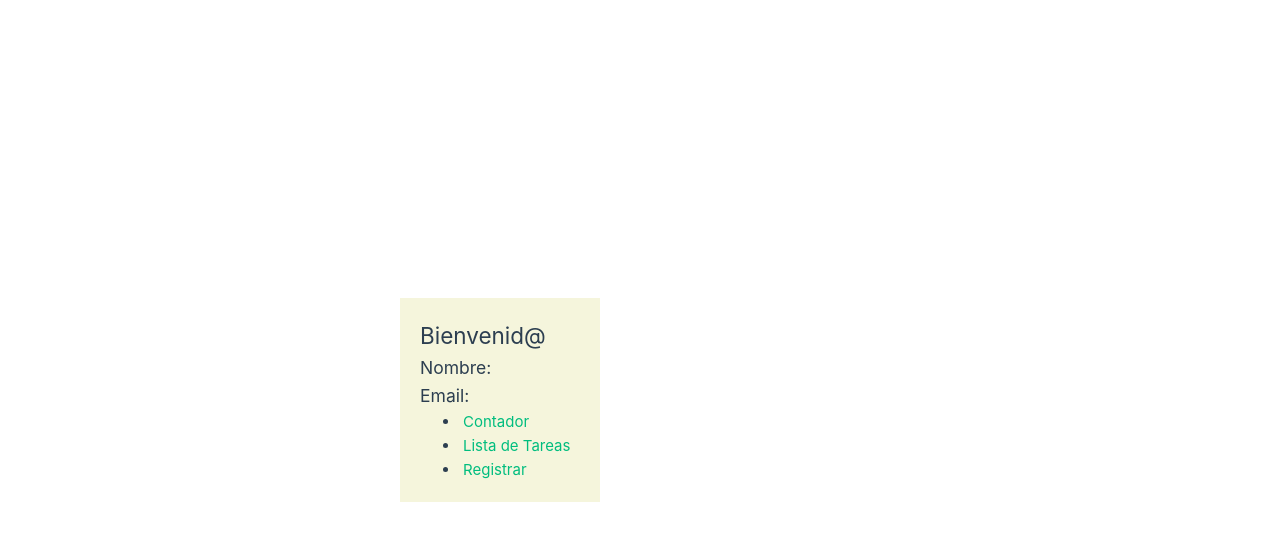
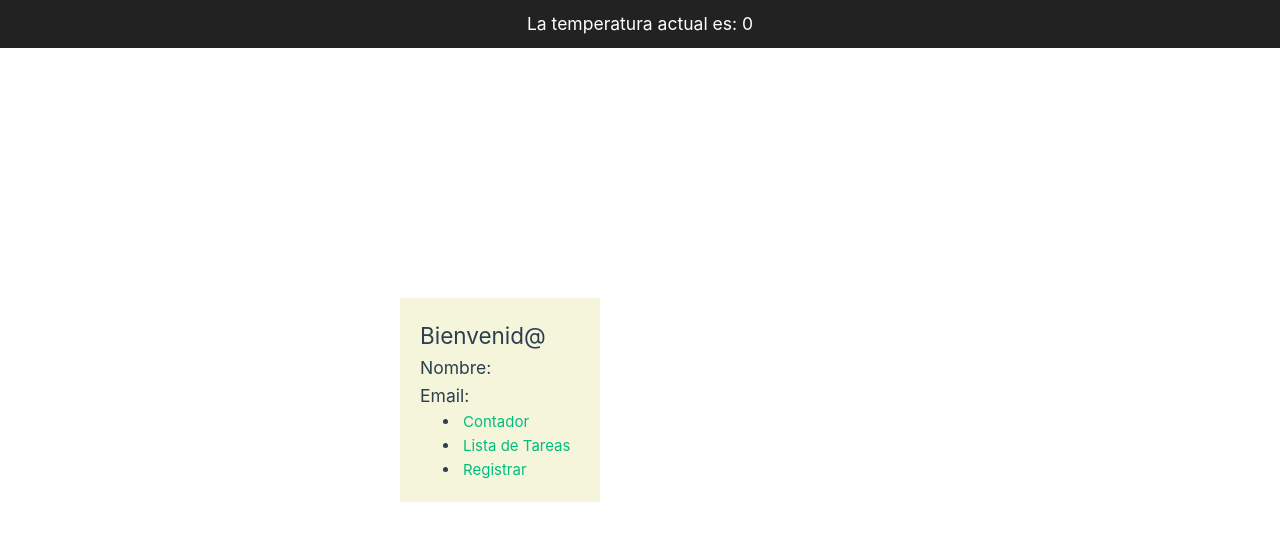
Before and after one commit to zulecoronel/proyectovue, a Vue app: page / in a window 1280 px wide. Shown: the top 540 px of the page. Built offline with nearby package versions, Linux system fonts and the light colour scheme; no server answers; the HTML template or start-up script is replaced by a standard one.

Commit message:
Peticiones HTTP a una API con Axios

```diff
--- a/package.json
+++ b/package.json
@@ -11,6 +11,7 @@
   },
   "dependencies": {
     "@vee-validate/yup": "^4.13.2",
+    "axios": "^1.7.2",
     "pinia": "^2.1.7",
     "vee-validate": "^4.13.2",
     "vue": "^3.4.29",
--- /dev/null
+++ b/src/components/Header.vue
@@ -0,0 +1,27 @@
+<template>
+    <div class="header">
+        <h3>La temperatura actual es: <Weather></Weather></h3>
+    </div>
+</template>
+
+<script setup="ts">
+    import Weather from './Weather.vue';
+</script>
+
+<style scoped>
+    .header{
+        display: flex;
+        justify-content: center;
+        align-items: center;
+        padding: 10px 20px;
+        position: fixed;
+        top: 0;
+        right: 0;
+        left: 0;
+        background-color: #222;
+        color: white;
+    }
+    h3{
+        margin: 0;
+    }
+</style>
--- a/src/components/Sidebar.vue
+++ b/src/components/Sidebar.vue
@@ -1,8 +1,8 @@
 <template>
 <div class = "sidebar">
     <h2> Bienvenid@</h2>
-    <h3>Nombre: {{ nombre }}</h3>
-    <h3>Email: {{ email }}</h3>
+    <h3>Nombre: {{ registrarStore.nombre }}</h3>
+    <h3>Email: {{ registrarStore.email }}</h3>
     <ul>
         <li><router-link to="/contador">Contador</router-link></li>
         <li><router-link to="/ListaDeTareas">Lista de Tareas</router-link></li>
@@ -14,16 +14,8 @@
 
 <script setup>
 import { useRegistrarStore } from '@/modules/registro/stores/registrarStore';
-import {ref, watch} from 'vue';
+
 const registrarStore = useRegistrarStore();
-const nombre = ref(registrarStore.nombre.value);
-const email = ref(registrarStore.email.value);
-watch(() => registrarStore.nombre, (newValue) => {
-    nombre.value = newValue;
-});
-watch(() => registrarStore.email, (newValue) => {
-    email.value = newValue;
-});
 
 </script>
 
--- /dev/null
+++ b/src/components/Weather.vue
@@ -0,0 +1,16 @@
+<template>
+  {{weatherStore.temperatura}}
+</template>
+
+<script setup>
+    import { useWeather } from '../composables/useWeather';
+    import { onMounted } from 'vue';
+    import { useWeatherStore } from '@/stores/weatherStore';
+
+    const weatherStore = useWeatherStore();
+    onMounted(()=>{
+        useWeather();
+    })
+</script>
+
+<style scoped></style>
--- /dev/null
+++ b/src/composables/useWeather.js
@@ -0,0 +1,9 @@
+import { useWeatherStore } from "@/stores/weatherStore";
+import { getTemperatura } from "@/helpers/getWeather.js";
+
+export const useWeather = async () => {
+    const temperatura = await getTemperatura();
+    const weatherStore = useWeatherStore();
+    weatherStore.temperatura = temperatura;
+
+}
--- /dev/null
+++ b/src/helpers/getWeather.js
@@ -0,0 +1,9 @@
+import axios from "axios";
+
+const API_URL = 'https://api.open-meteo.com/v1/forecast?latitude=23&longitude=-102&hourly=temperature_2m&timezone=auto'
+
+export const getTemperatura = async () => {
+    const respuesta = await axios.get(API_URL);
+    const nuevaTemperatura = respuesta.data.hourly.temperature_2m[0]
+    return nuevaTemperatura
+};
--- /dev/null
+++ b/src/stores/weatherStore.js
@@ -0,0 +1,11 @@
+import { defineStore } from "pinia";
+import {ref} from 'vue';
+
+export const useWeatherStore = defineStore('weather',() => {
+    const temperatura = ref(0);
+    const setTemperatura = (temp) => {
+        temperatura.value = temp;
+    }
+
+    return {temperatura, setTemperatura};
+});
--- a/src/views/MainView.vue
+++ b/src/views/MainView.vue
@@ -1,4 +1,5 @@
 <template>
+    <Header></Header>
 <div class = "container">
     <Sidebar></Sidebar>
     <div class = "content">
@@ -10,6 +11,7 @@
 
 <script setup>
  import Sidebar from '../components/Sidebar.vue';
+ import Header from '../components/Header.vue';
 
 
 </script>
```
Also changed, not shown: src/stores/counter.js (deleted, +0 -12 lines), .eslintrc.cjs, 1 other file (tests, documents, lock files or other folders).
